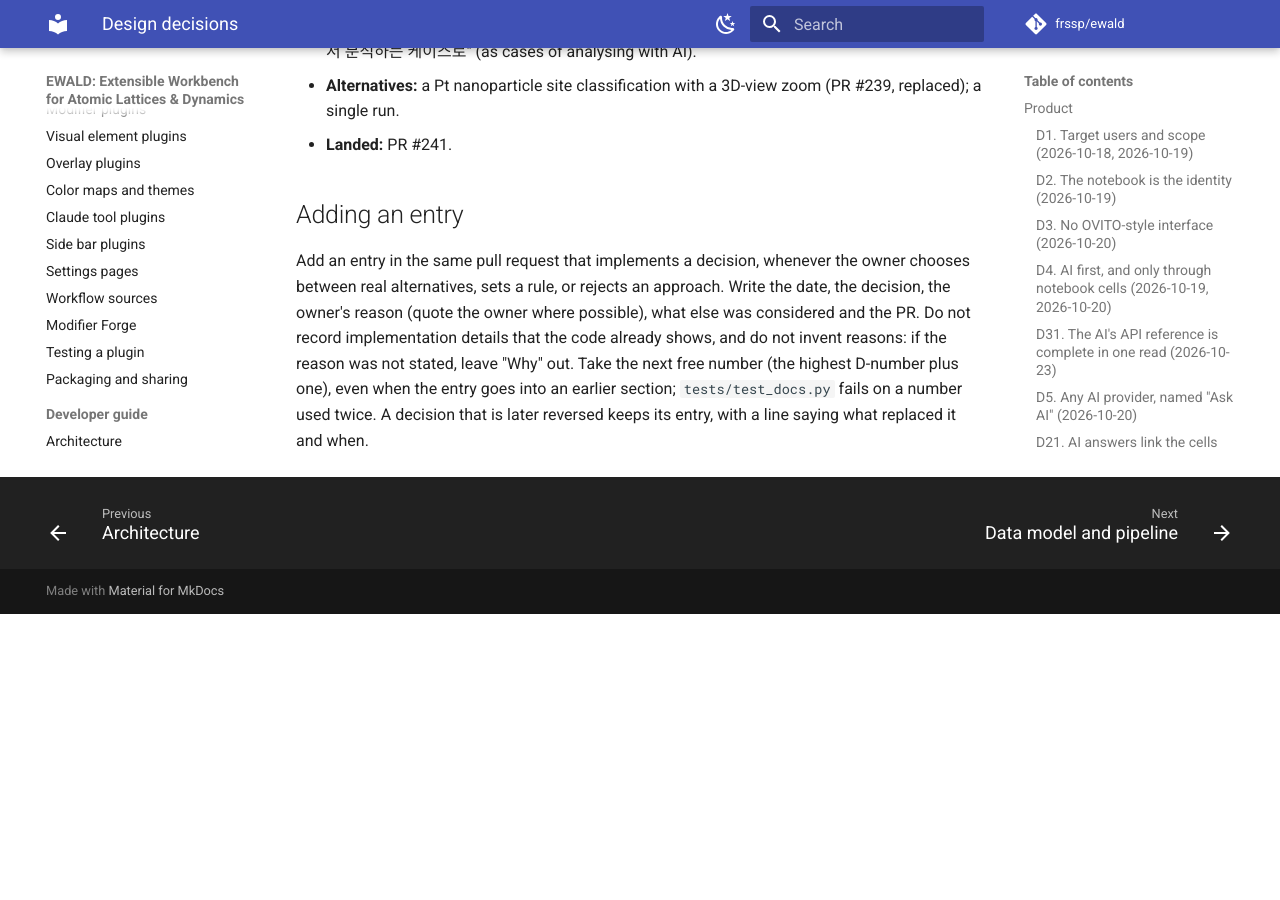
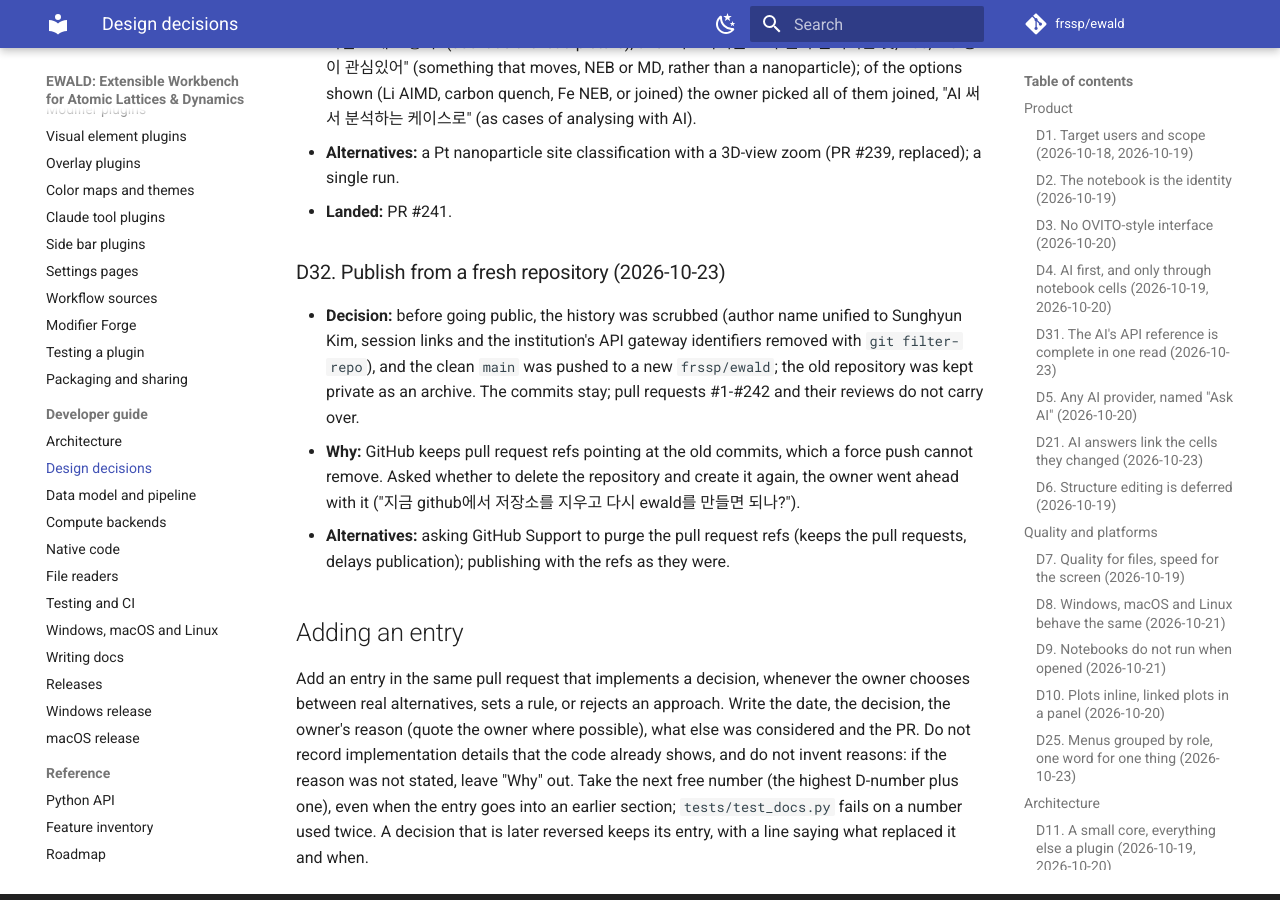
Before and after one commit to frssp/ewald, an MkDocs documentation site: the page built from docs/developer/decisions.md, in a window 1280 px wide and 900 px high, scrolled down 9567 px. Built offline with MkDocs 1.6.1 and Material for MkDocs 9.7.7, drawn with Linux system fonts in a browser that asks for light colours; comment, search, counter and statistics services are not loaded; before the commit the page ends 10181 px from its top, so only the background shows below that; some of the changed text lies outside the part shown.

Commit message:
Note the fresh public repository: PR numbers up to #242 are pre-publication (D32)
Co-Authored-By: Claude Opus 5.5 (1M context) <noreply@anthropic.com>

```diff
--- a/docs/developer/decisions.md
+++ b/docs/developer/decisions.md
@@ -9,6 +9,8 @@ Each entry gives the date, the decision, why, what else was considered and where
 Quotes are the owner's own words (often Korean) from the project discussion. Where the owner's
 reason was not written down, "Why" is left out rather than guessed. How to add an entry is at
 the end.
+
+Pull request numbers up to #242 refer to the pre-publication repository, which is kept private; the public repository's numbering starts again at #1 (decision D32).
 
 ## Product
 
@@ -343,6 +345,19 @@ the end.
   a single run.
 - **Landed:** PR #241.
 
+### D32. Publish from a fresh repository (2026-10-23)
+
+- **Decision:** before going public, the history was scrubbed (author name unified to Sunghyun
+  Kim, session links and the institution's API gateway identifiers removed with `git
+  filter-repo`), and the clean `main` was pushed to a new `frssp/ewald`; the old repository was
+  kept private as an archive. The commits stay; pull requests #1-#242 and their reviews do not
+  carry over.
+- **Why:** GitHub keeps pull request refs pointing at the old commits, which a force push cannot
+  remove. Asked whether to delete the repository and create it again, the owner went ahead with
+  it ("지금 github에서 저장소를 지우고 다시 ewald를 만들면 되나?").
+- **Alternatives:** asking GitHub Support to purge the pull request refs (keeps the pull
+  requests, delays publication); publishing with the refs as they were.
+
 ## Adding an entry
 
 Add an entry in the same pull request that implements a decision, whenever the owner chooses
--- a/docs/todo.md
+++ b/docs/todo.md
@@ -694,7 +694,8 @@ From the 2026-10-19 review (expression sandbox, session classes, Forge consent a
 ## Infrastructure
 
 - Going public (files prepared 2026-10-20: CITATION.cff, FUNDING.yml, CONTRIBUTING.md,
-  SECURITY.md, issue templates): the owner switches the repository to public; then enable private vulnerability reporting and GitHub Sponsors, archive
+  SECURITY.md, issue templates; history scrubbed and moved to a fresh repository 2026-10-23,
+  D32): the owner switches the repository to public; then enable private vulnerability reporting and GitHub Sponsors, archive
   a release on Zenodo and add its DOI (and an ORCID) to CITATION.cff, and restore the CI triggers
   (public repositories get free Actions minutes).
 - JOSS paper (draft in `paper/`, checked by `tests/test_paper.py`): JOSS (2026 rules) wants at least
```
Also changed, not shown: CHANGELOG.md (+1 -0 lines), CLAUDE.md (+4 -0 lines).
